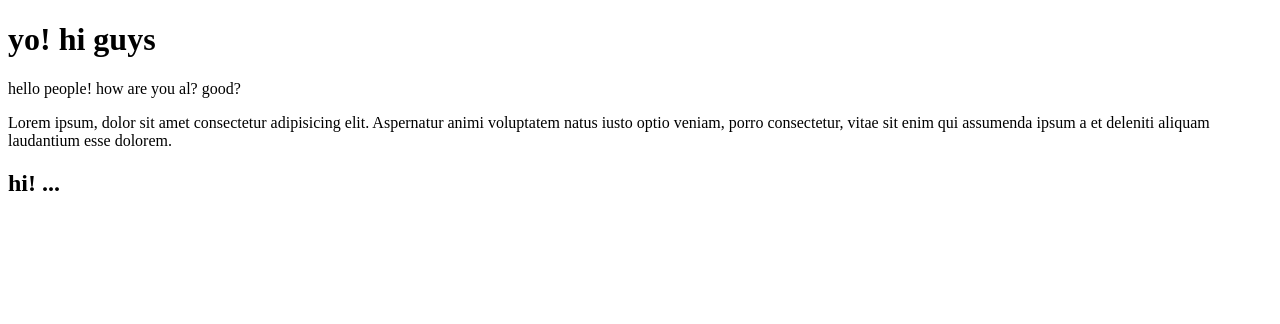
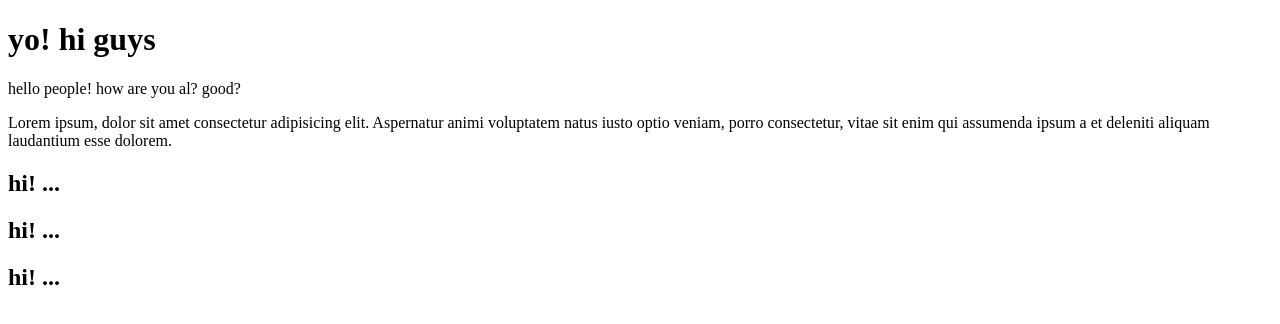
Before and after one commit to ansharah953-lab/ansharahfolder, a plain HTML site: page index.html in a window 1280 px wide. Drawn offline with Linux system fonts and the light colour scheme.

Commit message:
Update index.html

```diff
--- a/index.html
+++ b/index.html
@@ -11,6 +11,8 @@
     <P>Lorem ipsum, dolor sit amet consectetur adipisicing elit. Aspernatur animi voluptatem natus iusto optio veniam, porro consectetur, vitae sit enim qui assumenda ipsum a et deleniti aliquam laudantium esse dolorem.</P>
 
     <h2>hi! ...</h2>
+    <h2>hi! ...</h2>
+    <h2>hi! ...</h2>
 
 </body>
 </html>
```
